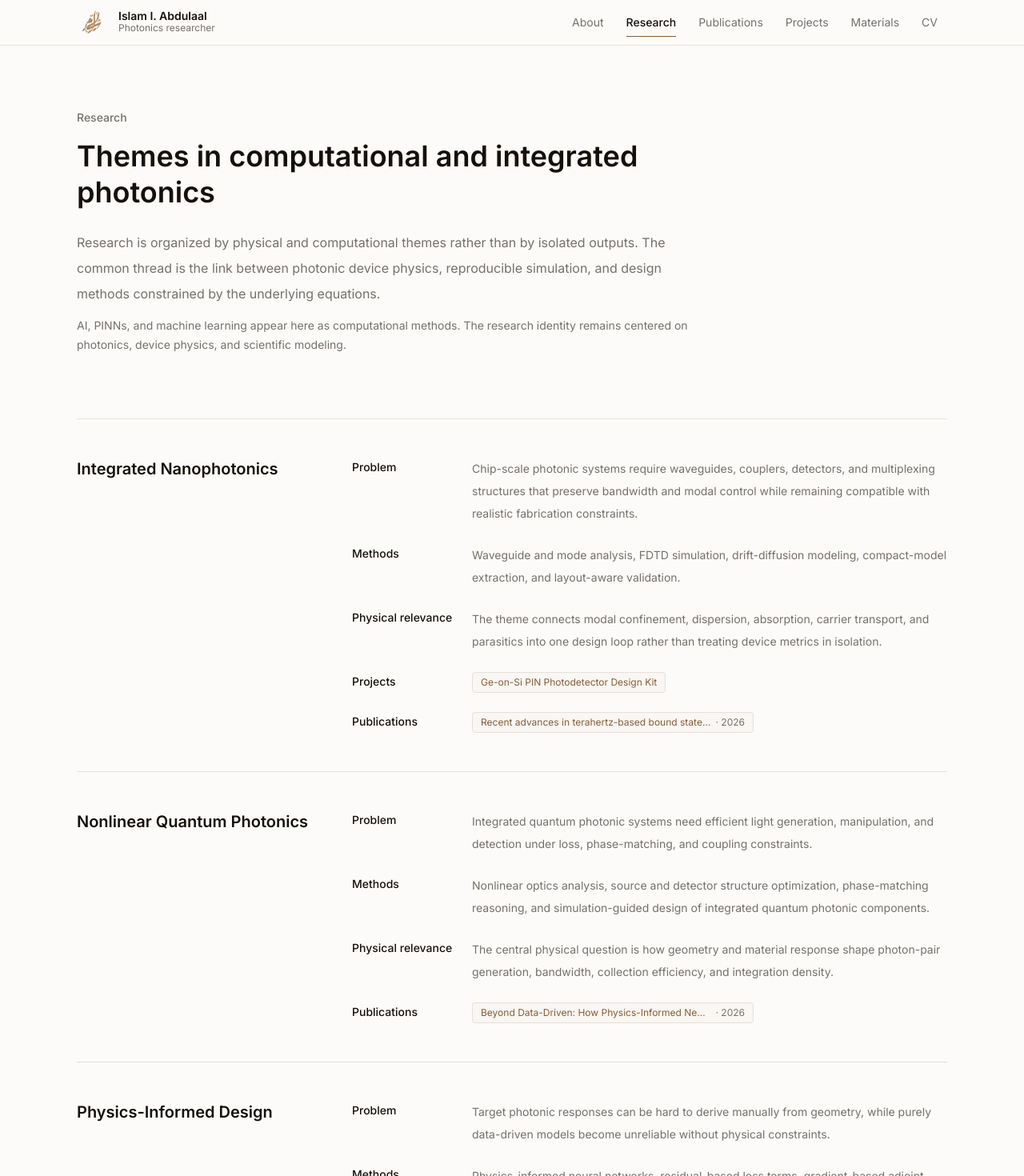
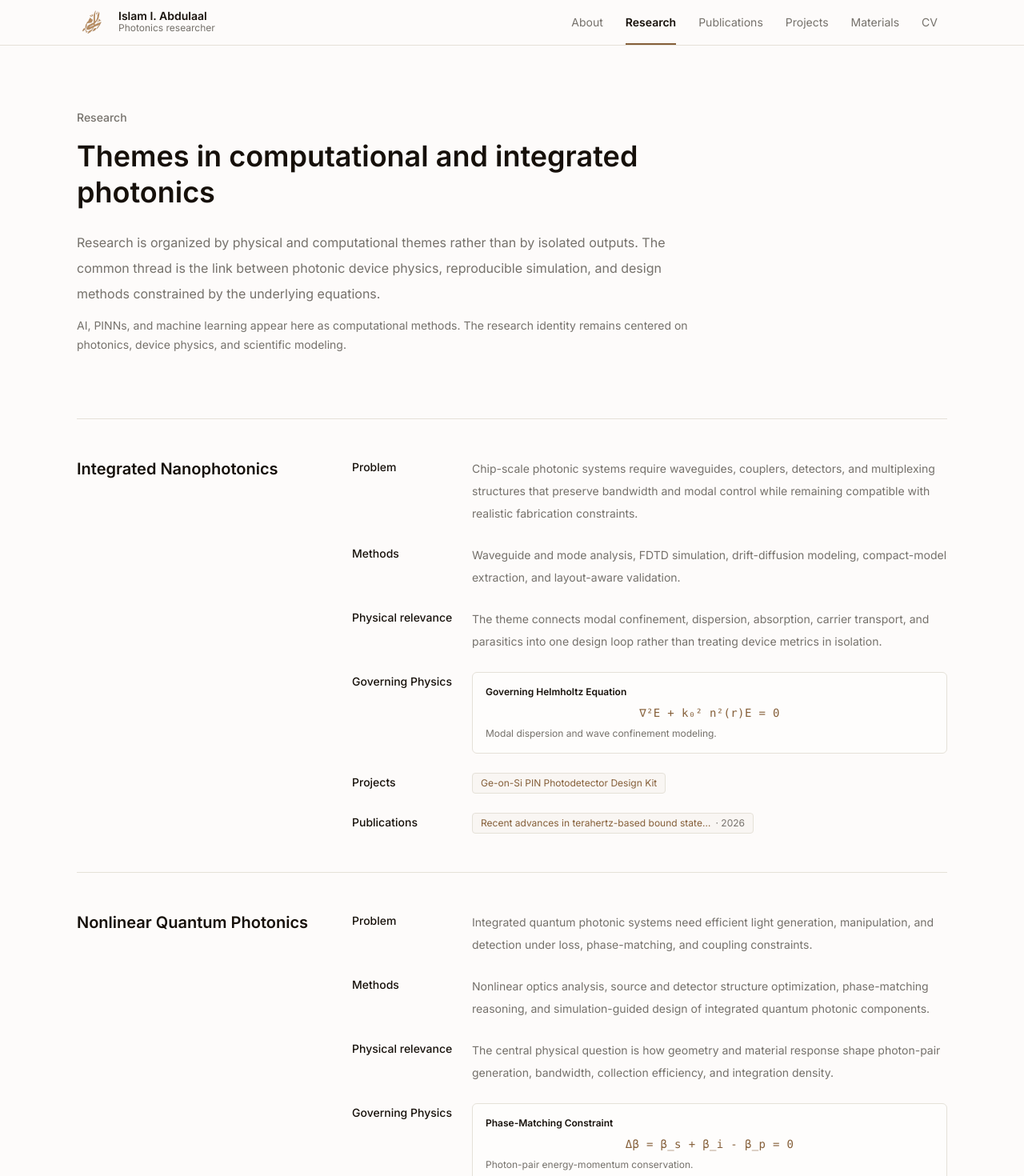
Before and after one commit to iabdul-aal/iabdul-aal.github.io, a Next.js app: page /research in a window 1280 px wide. Shown: the top 1470 px of the page at 80% size. Built offline with nearby package versions, Linux system fonts and the light colour scheme.

Commit message:
design: align navigation sticky header underline indicator, add pulsing live status light to Homepage, add italicized research philosophy block to About page, and embed governing physics formula boxes in Research Themes

```diff
--- a/app/about/page.tsx
+++ b/app/about/page.tsx
@@ -49,6 +49,10 @@ export default function AboutPage() {
             ))}
           </div>
 
+          <div className="mt-8 border-l-2 border-accent/80 pl-4 py-1.5 italic text-muted-foreground text-[15px] max-w-2xl bg-surface/30 pr-4 rounded-r">
+            &ldquo;Computational models are tools to guide physical intuition, not to replace it.&rdquo;
+          </div>
+
           <div className="mt-10 border-t border-border pt-8">
             <h2 className="text-sm font-semibold text-foreground">Academic Profiles</h2>
             <div className="mt-4 flex flex-wrap gap-2">
--- a/app/page.tsx
+++ b/app/page.tsx
@@ -82,6 +82,16 @@ export default async function Home() {
           <p className="mt-2 text-sm text-muted-foreground">
             {identity.affiliation} · {identity.location}
           </p>
+
+          <div className="mt-4 flex items-center gap-2">
+            <span className="relative flex h-2 w-2">
+              <span className="absolute inline-flex h-full w-full animate-ping rounded-full bg-accent opacity-75"></span>
+              <span className="relative inline-flex h-2 w-2 rounded-full bg-accent"></span>
+            </span>
+            <span className="text-xs font-medium text-muted-foreground">
+              Research Intern at NanoPhoto Lab, IMRE, A*STAR
+            </span>
+          </div>
 
           <div className="mt-8 flex flex-wrap gap-3">
             {profileLinks.map((link) =>
--- a/app/research/page.tsx
+++ b/app/research/page.tsx
@@ -10,6 +10,31 @@ export const metadata = createPageMetadata({
     "Research themes in computational integrated photonics, nonlinear and quantum photonics, inverse design, and physics-informed methods.",
   path: "/research",
 })
+
+function getThemeFormula(id: string) {
+  switch (id) {
+    case "integrated-nanophotonics":
+      return {
+        label: "Governing Helmholtz Equation",
+        latex: "∇²E + k₀² n²(r)E = 0",
+        desc: "Modal dispersion and wave confinement modeling.",
+      }
+    case "nonlinear-quantum-photonics":
+      return {
+        label: "Phase-Matching Constraint",
+        latex: "Δβ = β_s + β_i - β_p = 0",
+        desc: "Photon-pair energy-momentum conservation.",
+      }
+    case "physics-informed-design":
+      return {
+        label: "PINN Maxwell-Residual Loss",
+        latex: "ℒ_total = ℒ_data + λ ℒ_physics  (where ℒ_physics = ||∇ × E + iωμH||²)",
+        desc: "Enforcing wave physics in gradient backpropagation.",
+      }
+    default:
+      return null
+  }
+}
 
 export default async function ResearchPage() {
   const publications = await loadPublications()
@@ -60,6 +85,22 @@ export default async function ResearchPage() {
                       <dd className="text-sm leading-7 text-muted-foreground">{theme.physicalRelevance}</dd>
                     </div>
 
+                    {/* Physics Formulation Card */}
+                    {(() => {
+                      const formula = getThemeFormula(theme.id)
+                      if (!formula) return null
+                      return (
+                        <div className="grid gap-1.5 sm:grid-cols-[9rem_minmax(0,1fr)]">
+                          <dt className="text-sm font-medium text-foreground pt-0.5">Governing Physics</dt>
+                          <dd className="rounded-md border border-border bg-card p-4">
+                            <p className="text-xs font-semibold text-foreground">{formula.label}</p>
+                            <p className="mt-2 text-center text-sm font-mono font-medium text-accent tracking-wide">{formula.latex}</p>
+                            <p className="mt-2 text-xs text-muted-foreground">{formula.desc}</p>
+                          </dd>
+                        </div>
+                      )
+                    })()}
+
                     {themeProjects.length > 0 && (
                       <div className="grid gap-1.5 sm:grid-cols-[9rem_minmax(0,1fr)]">
                         <dt className="text-sm font-medium text-foreground pt-0.5">Projects</dt>
--- a/components/navigation.tsx
+++ b/components/navigation.tsx
@@ -25,16 +25,16 @@ export function Navigation() {
           </div>
         </Link>
 
-        <div className="hidden items-center gap-1 lg:flex">
+        <div className="hidden h-full items-center gap-1 lg:flex">
           {navigationItems.map((item) => (
             <Link
               key={item.href}
               href={item.href}
               aria-current={isActive(item.href) ? "page" : undefined}
               className={cn(
-                "relative rounded-sm px-3 py-2 text-sm transition-colors",
+                "relative flex h-14 items-center px-3 text-sm transition-colors",
                 isActive(item.href)
-                  ? "text-foreground font-medium after:absolute after:bottom-0 after:left-3 after:right-3 after:h-px after:bg-accent"
+                  ? "text-foreground font-semibold after:absolute after:bottom-0 after:left-3 after:right-3 after:h-[2px] after:bg-accent"
                   : "text-muted-foreground hover:text-foreground",
               )}
             >
```
